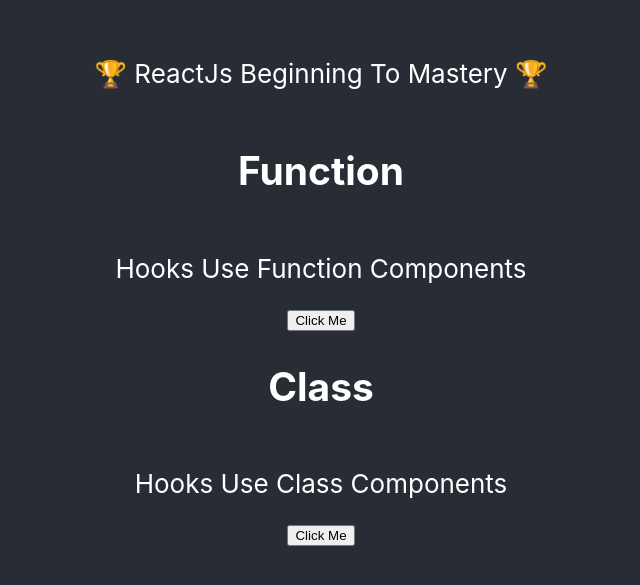
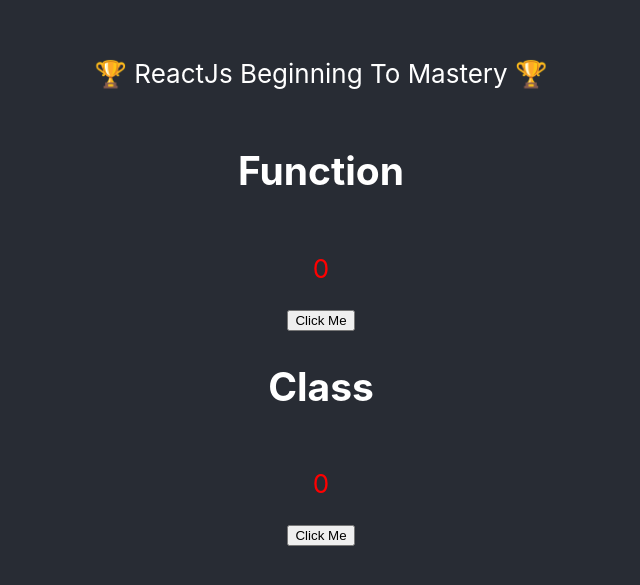
Before and after one commit to shivprajapat/ReactJs-Beginning-to-Mastery, a React (Create React App) app: page / in a window 1280 px wide. Shown: the part 111-696 px from the top of the page, without its empty margins (319-959 px from the left). Built offline with nearby package versions, Linux system fonts and the light colour scheme.

Commit message:
setState use class & function component

```diff
--- a/src/class/Cls.js
+++ b/src/class/Cls.js
@@ -3,17 +3,17 @@
 export default class Cls extends Component {
   constructor(props) {
     super(props);
-    this.state = { message: "Hooks use Class Components" }
+    this.state = { count: 0 }
   }
   clickMe() {
-    this.setState({ message: "Click messages" })
+    this.setState({ count: this.state.count+ 1})
   }
   render() {
     const { name } = this.props
     return (
       <Fragment>
         <h2>{name}</h2>
-        <p>{this.state.message}</p>
+        <p style={{color:"red"}}>{this.state.count}</p>
         <button onClick={() => this.clickMe()}>Click Me</button>
       </Fragment>
     )
--- a/src/function/Fun.js
+++ b/src/function/Fun.js
@@ -1,14 +1,14 @@
 import React, { Fragment, useState } from 'react'
 
 const Fun = ({ name }) => {
-    const [message, setMessage] = useState("Hooks use Function Components")
+    const [count, setCount] = useState(0)
     const clickMe=()=>{
-        setMessage("Click messages")
+        setCount(count + 1)
     }
     return (
         <Fragment>
             <h2>{name}</h2>
-            <p>{message}</p>
+            <p style={{color:"red"}}>{count}</p>
             <button onClick={clickMe}>Click Me</button>
         </Fragment>
     )
```
